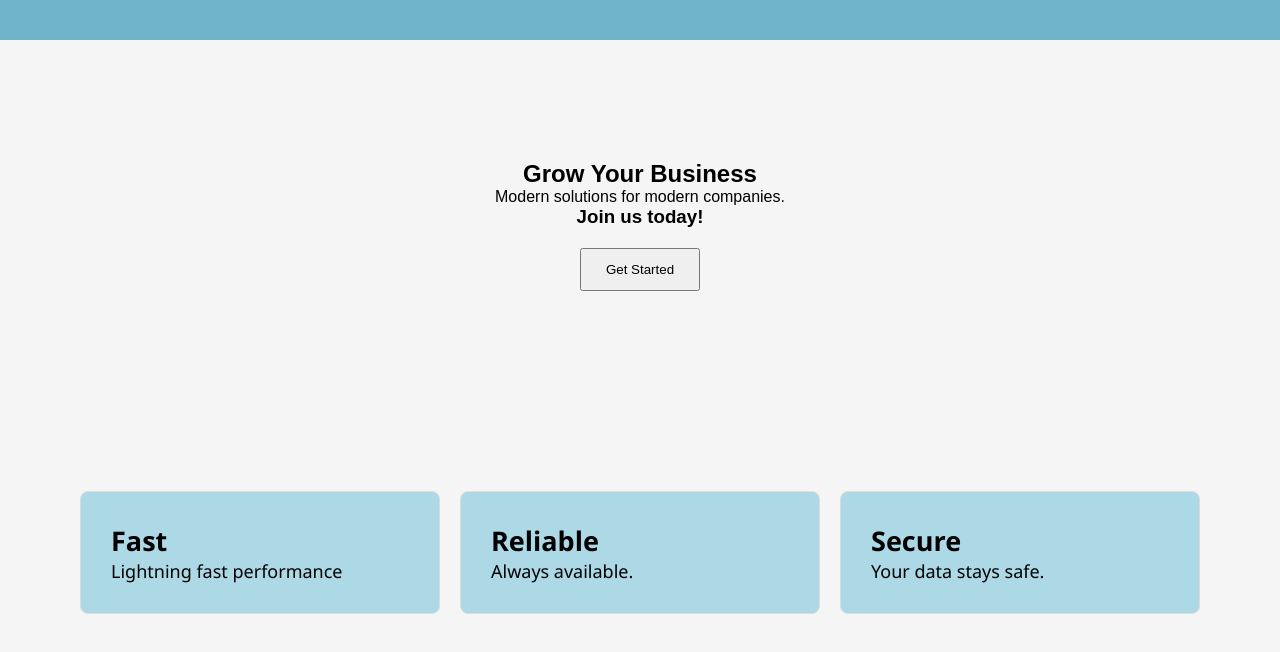
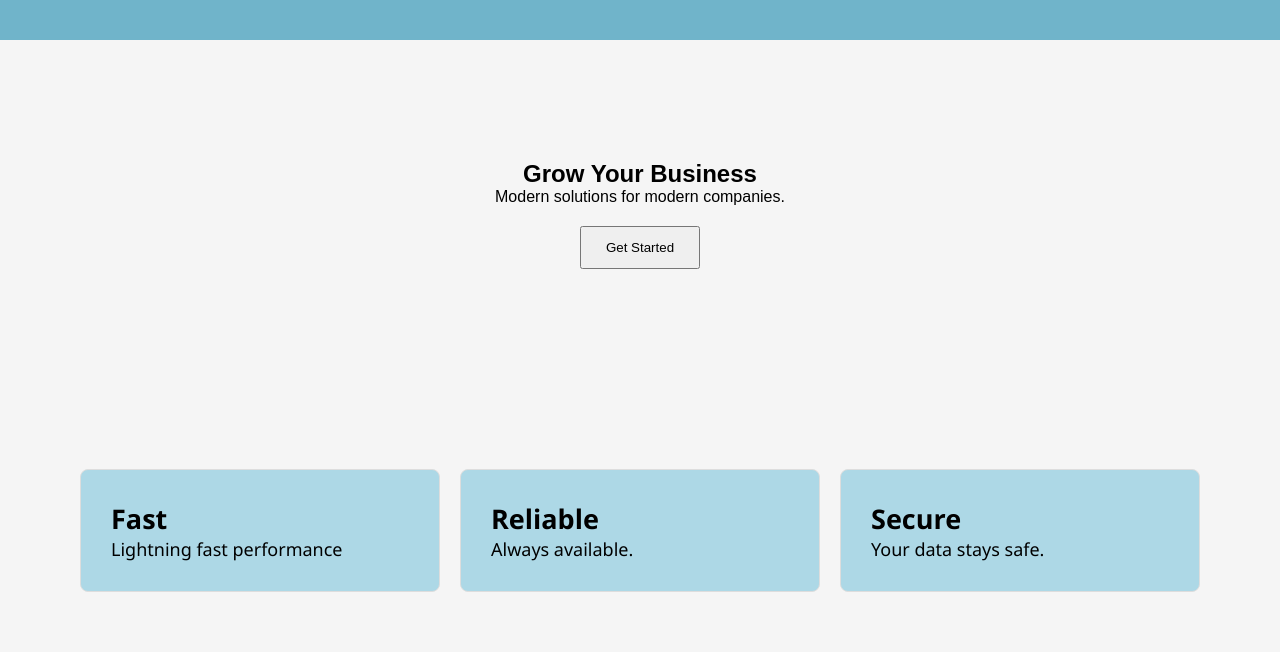
Before and after one commit to asdarma/landing, a plain HTML site: page index.html in a window 1280 px wide. Drawn offline with Linux system fonts and the light colour scheme.

Commit message:
Test the push changes to git

```diff
--- a/index.html
+++ b/index.html
@@ -17,7 +17,6 @@
             <h1>Grow Your Business</h1>
             <p>Modern solutions for modern companies.</p>
 
-            <h3>Join us today!</h3>
             <button>Get Started</button>
 
         </section>
```
